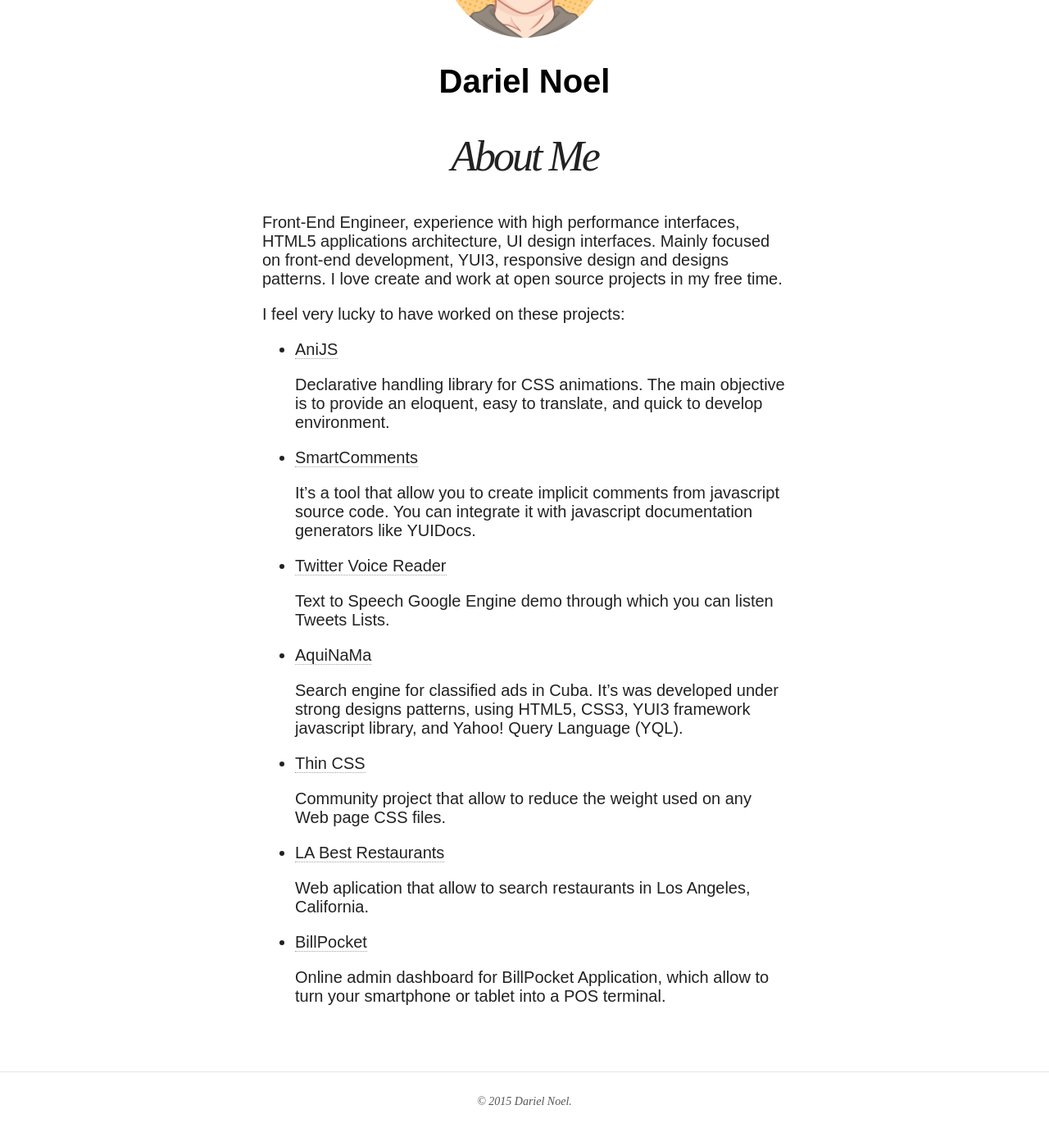
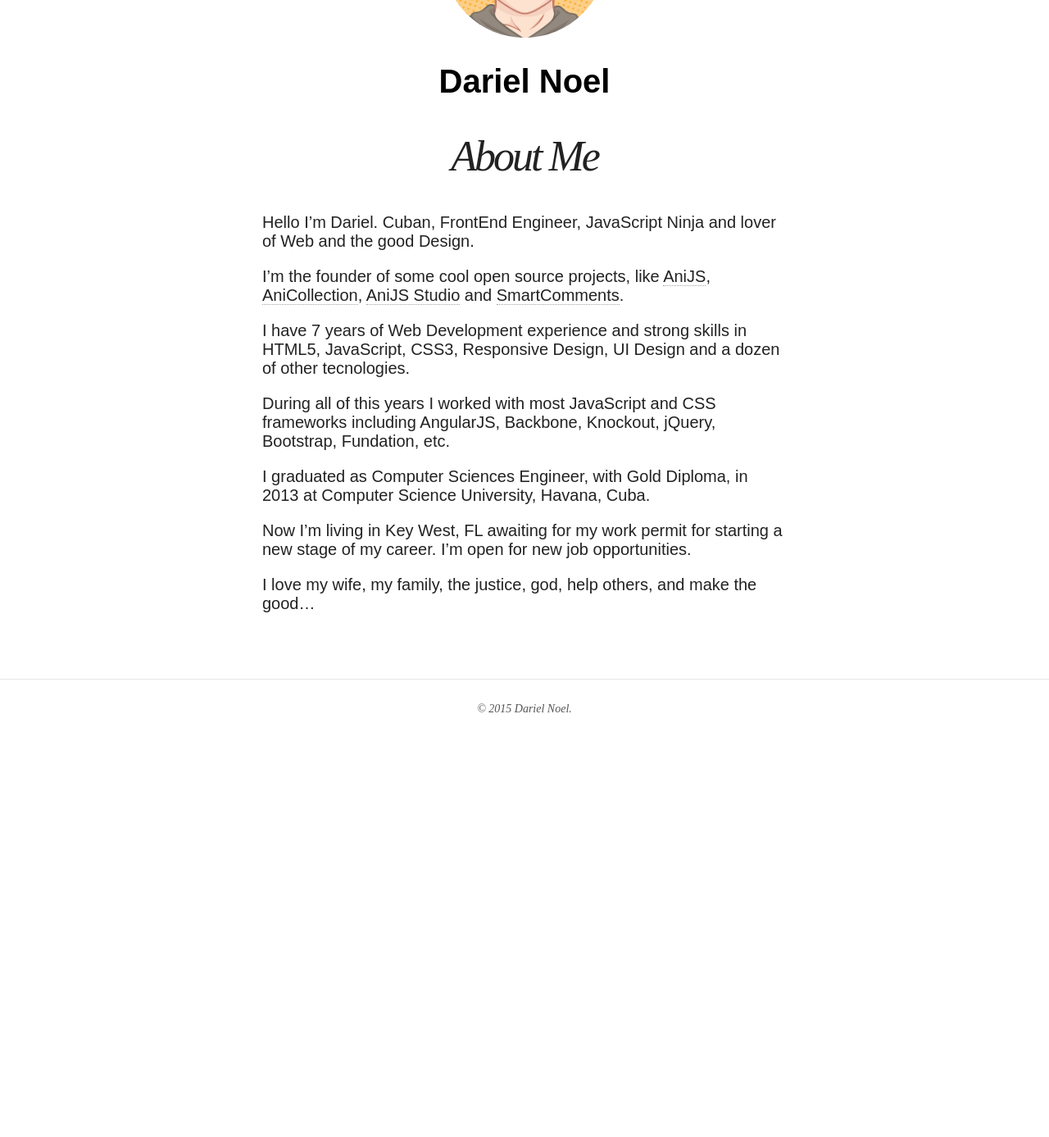
Before and after one commit to darielnoel/darielnoel.github.com, a Jekyll site: the page built from about.md, in a window 1280 px wide and 1400 px high, scrolled down 250 px. Shown: the top 1387 px of the window at 82% size. Built offline with Jekyll 4.4.1, drawn with Linux system fonts in a browser that asks for light colours; nearby versions of some CDN libraries; after the commit the page ends 1225 px from its top, so only the background shows below that.

Commit message:
rebranding

```diff
--- a/about.md
+++ b/about.md
@@ -6,34 +6,16 @@ tags: [Dariel, about, projects, open source]
 modified: 2014-04-11
 ---
 
-Front-End Engineer, experience with high performance interfaces, HTML5 applications architecture, UI design interfaces. Mainly focused on front-end development, YUI3, responsive design and designs patterns. I love create and work at open source projects in my free time.
+Hello I'm Dariel. Cuban, FrontEnd Engineer, JavaScript Ninja and lover of Web and the good Design.
 
-I feel very lucky to have worked on these projects:
+I'm the founder of some cool open source projects, like [AniJS](http://anijs.github.io/), [AniCollection](http://anicollection.github.io/), [AniJS Studio](http://anijs.github.io/studio) and [SmartComments](http://smartcomments.github.io/).
 
-* [AniJS](http://anijs.github.io/){:target="_blank"}
+I have 7 years of Web Development experience and strong skills in HTML5, JavaScript, CSS3, Responsive Design, UI Design and a dozen of other tecnologies.
 
-	Declarative handling library for CSS animations. The main objective is to provide an eloquent, easy to translate, and quick to develop environment.
+During all of this years I worked with most JavaScript and CSS frameworks including AngularJS, Backbone, Knockout, jQuery, Bootstrap, Fundation, etc.
 
-+ [SmartComments](http://smartcomments.github.io/){:target="_blank"}
+I graduated as Computer Sciences Engineer, with Gold Diploma, in 2013 at Computer Science University, Havana, Cuba.
 
-	It's a tool that allow you to create implicit comments from javascript source code. You can integrate it with javascript documentation generators like YUIDocs.
+Now I'm living in Key West, FL awaiting for my work permit for starting a new stage of my career. I'm open for new job opportunities.
 
-- [Twitter Voice Reader](http://voicereader.github.io/){:target="_blank"}
-
-	Text to Speech Google Engine demo through which you can listen Tweets Lists.
-
-+ [AquiNaMa](http://aquinama.com/){:target="_blank"}
-
-	Search engine for classified ads in Cuba. It's was developed under strong designs patterns, using HTML5, CSS3, YUI3 framework javascript library, and Yahoo! Query Language (YQL).
-
-* [Thin CSS](http://thincss.github.io/){:target="_blank"}
-
-	Community project that allow to reduce the weight used on any Web page CSS files.
-
-- [LA Best Restaurants](http://labestrestaurants.github.io/){:target="_blank"}
-
-	Web aplication that allow to search restaurants in Los Angeles, California.
-
-* [BillPocket](http://billpocket.github.io/modules/transacciones/){:target="_blank"}
-
-	Online admin dashboard for BillPocket Application, which allow to turn your smartphone or tablet into a POS terminal.
+I love my wife, my family, the justice, god, help others, and make the good...
```
